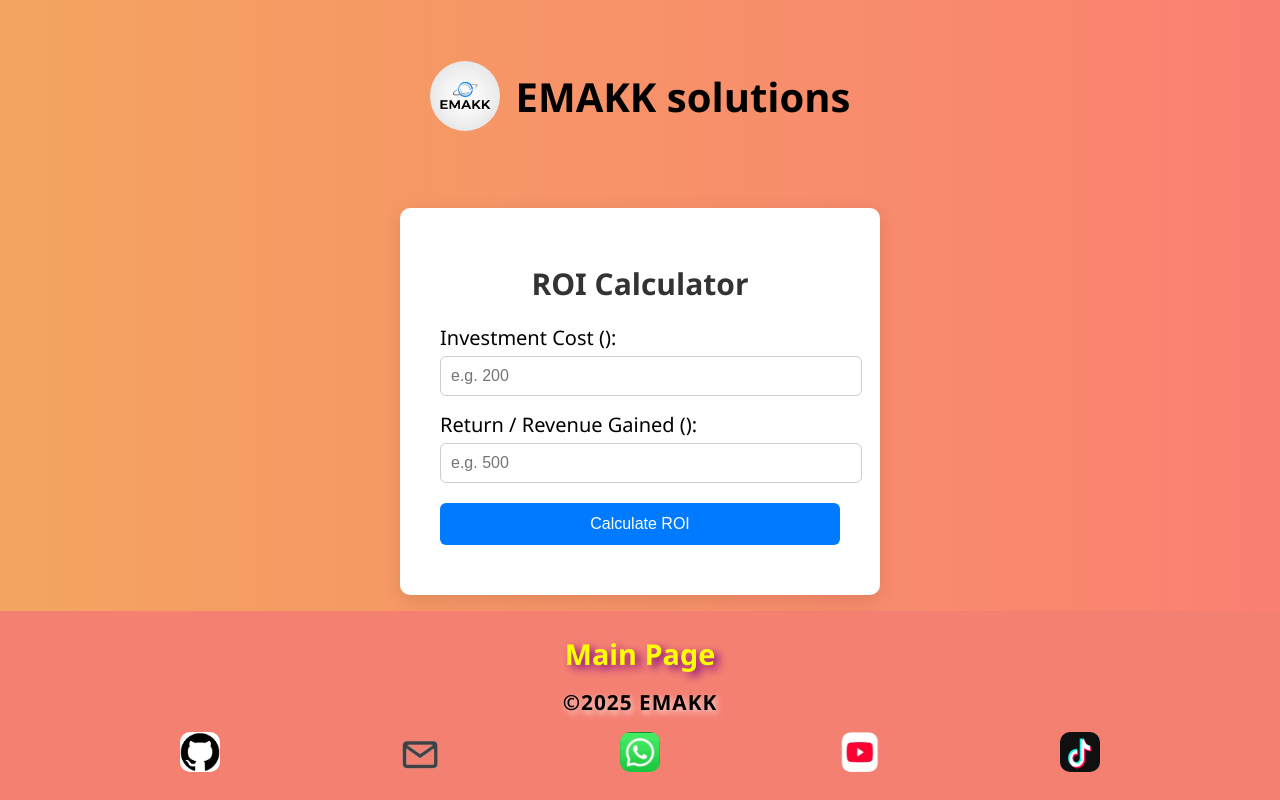
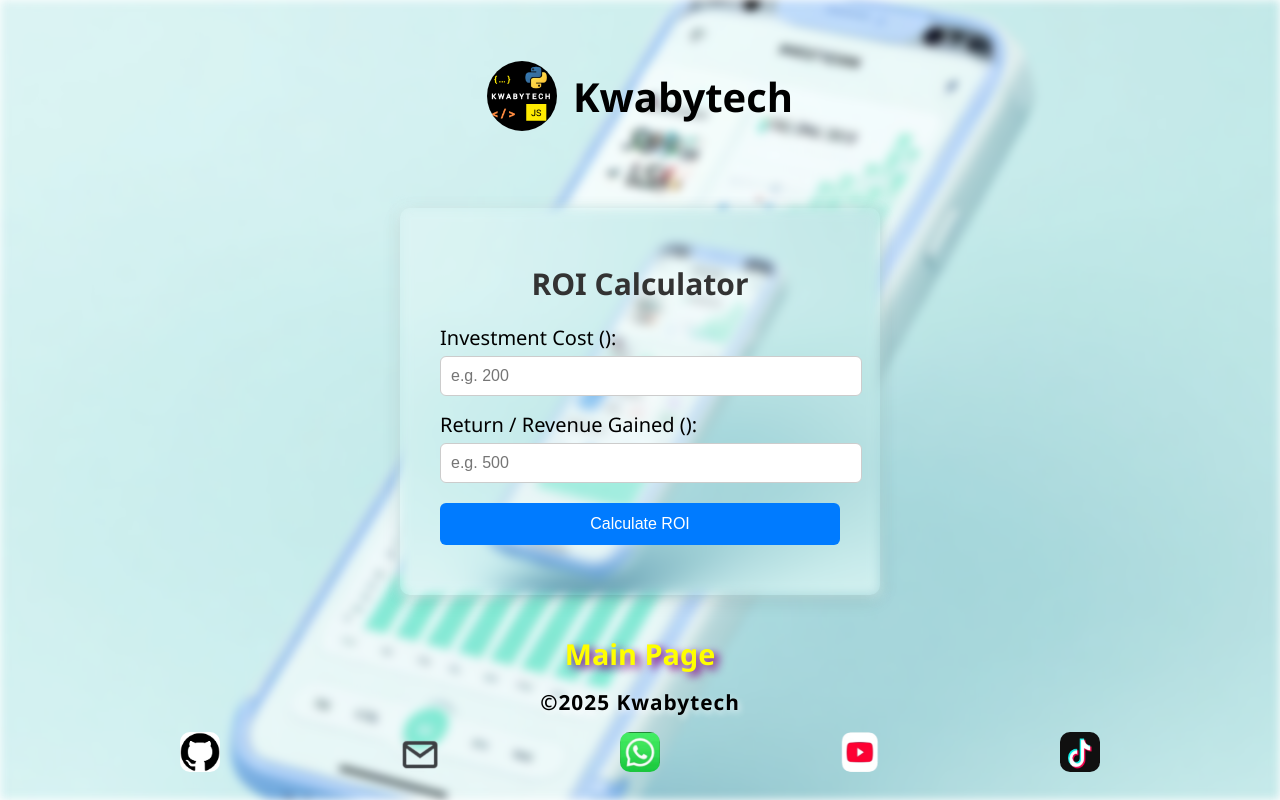
Before and after one commit to Elvis009-M/ROI-Calculator, a plain HTML site: page index.html in a window 1280 px wide. Drawn offline with Linux system fonts and the light colour scheme.

Commit message:
Added styling to app

```diff
--- a/app.js
+++ b/app.js
@@ -10,8 +10,8 @@ function calculateROI() {
 
     const roi = ((revenue - investment) / investment) * 100;
     const message = roi >= 0
-    ? `ROI: ${roi.toFixed(2)}%`
-    : `ROI: ${roi.toFixed(2)}% — Caution! You're running at a loss.`;
+    ? `ROI: <span class='bonus'> ${roi.toFixed(2)}% </span>`
+    : `ROI: <span class='error'> ${roi.toFixed(2)}% </span> — Caution! You're running at a loss. `;
 
     resultBox.innerHTML = message;
 }
--- a/index.html
+++ b/index.html
@@ -9,8 +9,8 @@
 <body>
 
     <header>
-        <img src="images/emakk.jpeg" alt="">
-        EMAKK solutions
+        <img src="images/kwabytechlogo.jpg" alt="">
+        Kwabytech
     </header>
 
    <main>
@@ -33,7 +33,7 @@
                 <a href="https://kwabytech.vercel.app" class="footerlink"> Main Page</a>
             </div>
 
-            <p>&copy;2025 EMAKK</p>
+            <p>&copy;2025 Kwabytech</p>
 
 
             <div class="pair">
--- a/style.css
+++ b/style.css
@@ -1,13 +1,26 @@
 body {
     font-family: 'Segoe UI', sans-serif;
-    background: linear-gradient(to right, #f4a460, #fa8072);
+    position: relative;
     margin: 0;
     align-items: center;
     justify-content: space-between;
-    height: 100vh;
+    min-height: 100vh;
     font-size: 15pt;
     display: flex;
     flex-direction: column;
+}
+body::before {
+    content: '';
+    position: absolute;
+    top: 0 ;
+    left: 0 ;
+    width: 100% ;
+    height: 100%;
+    background-image: url('images/roi1.jpeg');
+    background-size: cover ;
+    background-position: center ;
+    filter: blur(5px);
+    z-index: -1;
 }
 
 header {
@@ -33,7 +46,7 @@ main {
 }
 
 .container {
-    background: white;
+    position: relative;
     margin: auto;
     padding: 30px 40px;
     border-radius: 10px;
@@ -41,6 +54,20 @@ main {
     width: 100%;
     max-width: 400px;
 }
+.container::before {
+    content: '';
+    position: absolute;
+    top: 0;
+    left: 0;
+    width: 100% ;
+    height: 100%;
+    background-image: url('images/roi1.jpeg');
+    background-size: cover ;
+    background-position: center ;
+    filter: blur(6px);
+    z-index: -1;
+}
+
 h2 {
     text-align: center;
     margin-bottom: 20px;
@@ -80,9 +107,12 @@ button:hover {
 .error {
     color: red;
 }
+.bonus {
+    color: green ;
+}
 
 footer {
-    background-color: #f48072;
+//    background-color: #f48072;
     width: 100%;
     line-height: .9;
     padding: 1.6rem 0;
```
Also changed, not shown: images/emakk.jpeg (deleted), images/kwabytechlogo.jpg (added), images/roi.jpeg (added), images/roi1.jpeg (added), images/roi2.jpeg (added), images/roi3.jpeg (added).
